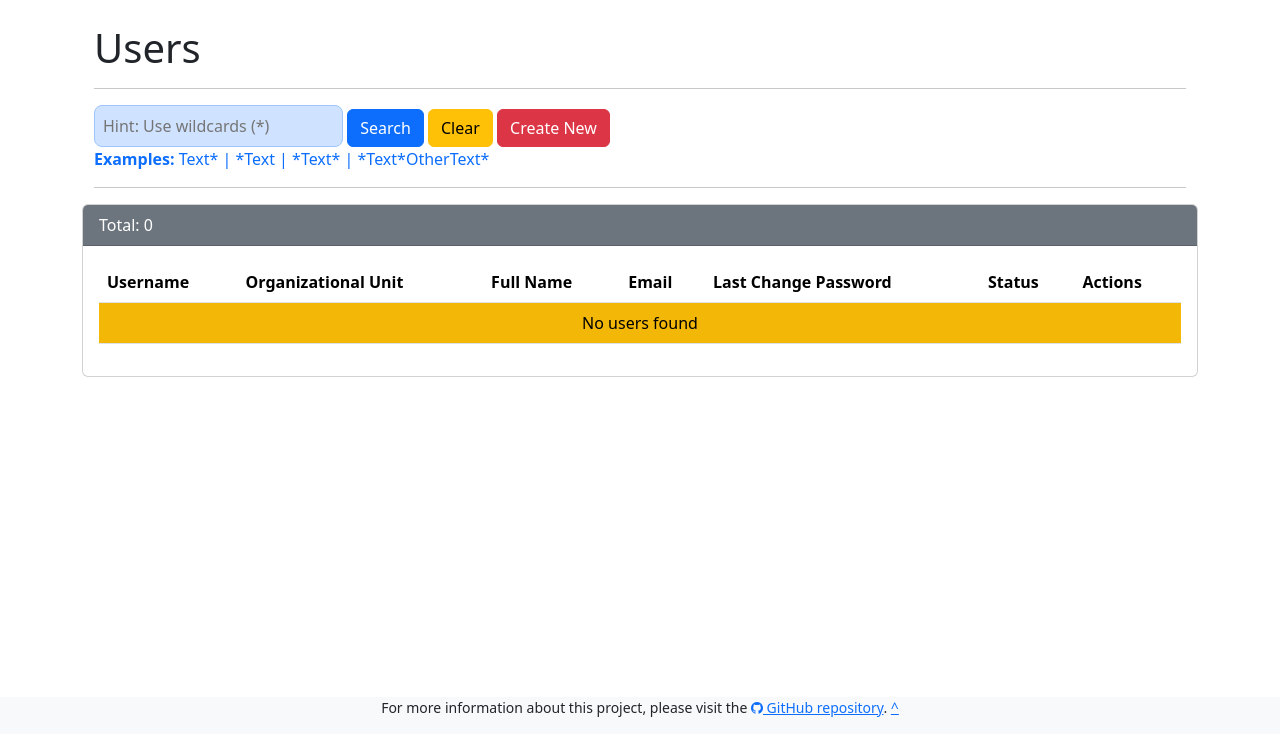
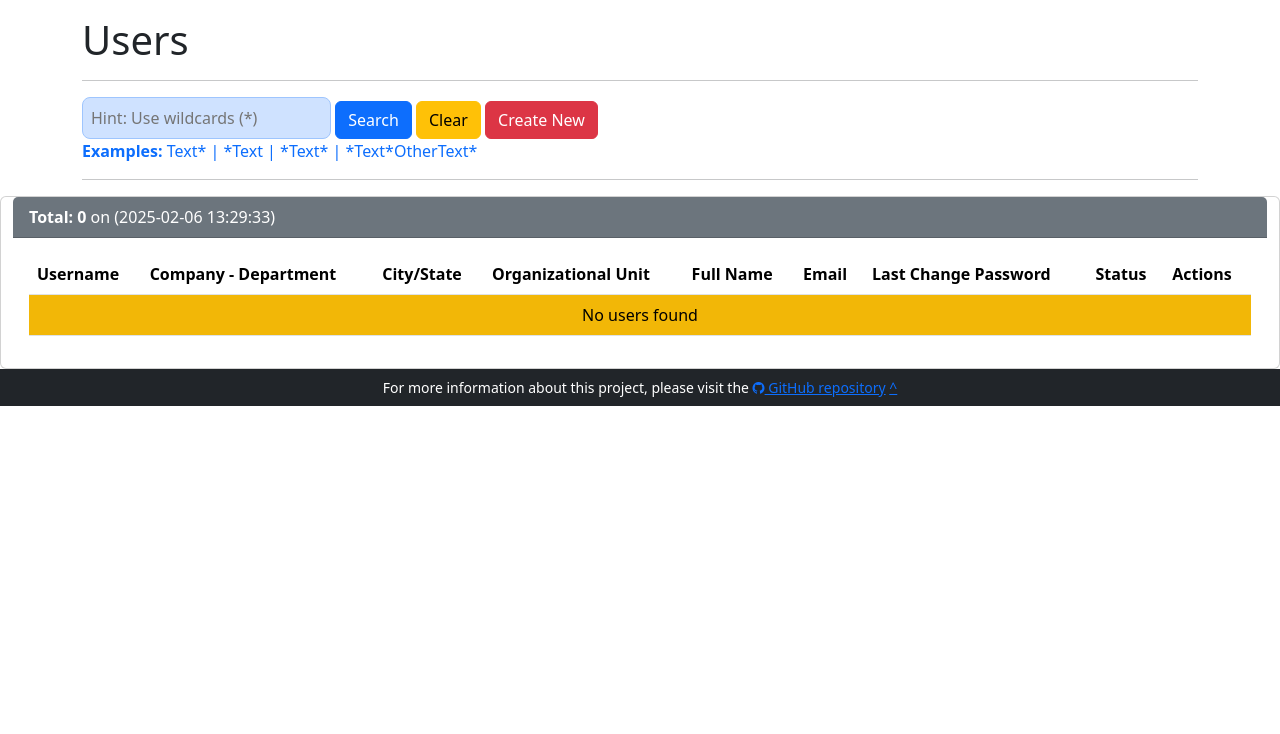
Before and after one commit to Tiozao-do-Linux/GNU-ADMW, a Django app: page /user/ in a window 1280 px wide. Shown: the part 66-800 px from the top of the page. Run offline with Django 5.2, Linux system fonts and the light colour scheme; parts of the project's set-up code (start-up, migrations or seed data) failed here and were passed over.

Commit message:
Better visual on templates/users/list.html

```diff
--- a/directory/views.py
+++ b/directory/views.py
@@ -72,7 +72,7 @@ class UserListView(ListView):
 
         con = ConnectActiveDirectory()
         users = con.get_users(filter=filter, attrs=['sAMAccountName','givenName','sn','mail','userAccountControl',
-                                                    'lastLogonTimestamp','pwdLastSet','whenCreated','whenChanged', 'distinguishedName'])
+                                                    'lastLogonTimestamp','pwdLastSet','whenCreated','whenChanged', 'company', 'department', 'l', 'st', 'o'])
 
         # Create list with some attributes
         user_list = [
@@ -89,6 +89,11 @@ class UserListView(ListView):
                 'whenChanged':           user.get('whenChanged'),
                 'distinguishedName':     user.distinguished_name,
                 'lastOU':                extract_ou(user.distinguished_name),
+                'company':               user.get('company'),
+                'department':            user.get('department'),
+                'l':                     user.get('l'),
+                'st':                    user.get('st'),
+                'o':                     user.get('o'),
             }
             for user in users
         ]
--- a/templates/base.html
+++ b/templates/base.html
@@ -19,22 +19,24 @@
     {% include 'navbar.html' %}
 
     <!-- messages -->
-    <div class="container mt-4">
-      {% if messages %}
+    {% if messages %}
+    <div class="container mt-3">
       {% for message in messages %}
       <div class="alert alert-{{ message.tags }} alert-dismissible fade show">
           {{ message }}
           <button type="button" class="btn-close" data-bs-dismiss="alert"></button>
       </div>
       {% endfor %}
-      {% endif %}
+    </div>
+    {% endif %}
 
-      {% block content %}{% endblock %}
-    </div>
+    <!-- Content -->
+    {% block content %}{% endblock %}
 
     <!-- Footer Fixed -->
-    <footer class="bg-light fixed-bottom small text-center">
-        <p>For more information about this project, please visit the <a href="https://github.com/jarbelix/GNU-ADMW" target="_blank"><i class="fa fa-solid fa-github"></i> GitHub repository</a>. <a href="#page-top">^</a></p>
+    <footer class="container-fluid text-center text-bg-dark small py-2">
+      For more information about this project, please visit the <a href="https://github.com/jarbelix/GNU-ADMW" target="_blank"><i class="fa fa-solid fa-github"></i> GitHub repository</a> <a href="#page-top">^</a>
     </footer>
+
   </body>
 </html>
--- a/templates/users/list.html
+++ b/templates/users/list.html
@@ -7,7 +7,7 @@
     <hr>
 </div>
 
-<div class="container mt-3">
+<div class="container">
     <form action="?" method="GET">
         <input type="text" name="filter" placeholder="Hint: Use wildcards (*)" id="" value="{{ request.GET.filter }}" class="p-2 text-primary-emphasis bg-primary-subtle border border-primary-subtle rounded-3" autocomplete="off">
         <button type="submit" class="btn btn-primary">Search</button>
@@ -18,9 +18,9 @@
     <hr>
 </div>
 
-<div class="card">
+<div class="container-fluid card">
     <div class="card-header bg-secondary text-white">
-        Total: {{ object_list|length }}
+        <strong>Total: {{ object_list|length }}</strong> on ({% now "Y-m-d G:i:s" %})
     </div>
 
     <div class="card-body">
@@ -29,6 +29,8 @@
                 <thead>
                     <tr>
                         <th>Username</th>
+                        <th>Company - Department</th>
+                        <th>City/State</th>
                         <th>Organizational Unit</th>
                         <th>Full Name</th>
                         <th>Email</th>
@@ -41,6 +43,8 @@
                     {% for user in object_list %}
                     <tr>
                         <td>{{ user.username }}</td>
+                        <td>{{ user.company }} - {{ user.department }}</td>
+                        <td>{{ user.l }}/{{ user.st }}</td>
                         <td>{{ user.lastOU }}</td>
                         <td>{{ user.givenName }} {{ user.sn }}</td>
                         <td>{{ user.email }}</td>
@@ -91,7 +95,7 @@
 
                     {% empty %}
                     <tr>
-                        <td colspan="7" class="bg-warning text-center">No users found</td>
+                        <td colspan="9" class="bg-warning text-center">No users found</td>
                     </tr>
                     {% endfor %}
                 </tbody>
```
